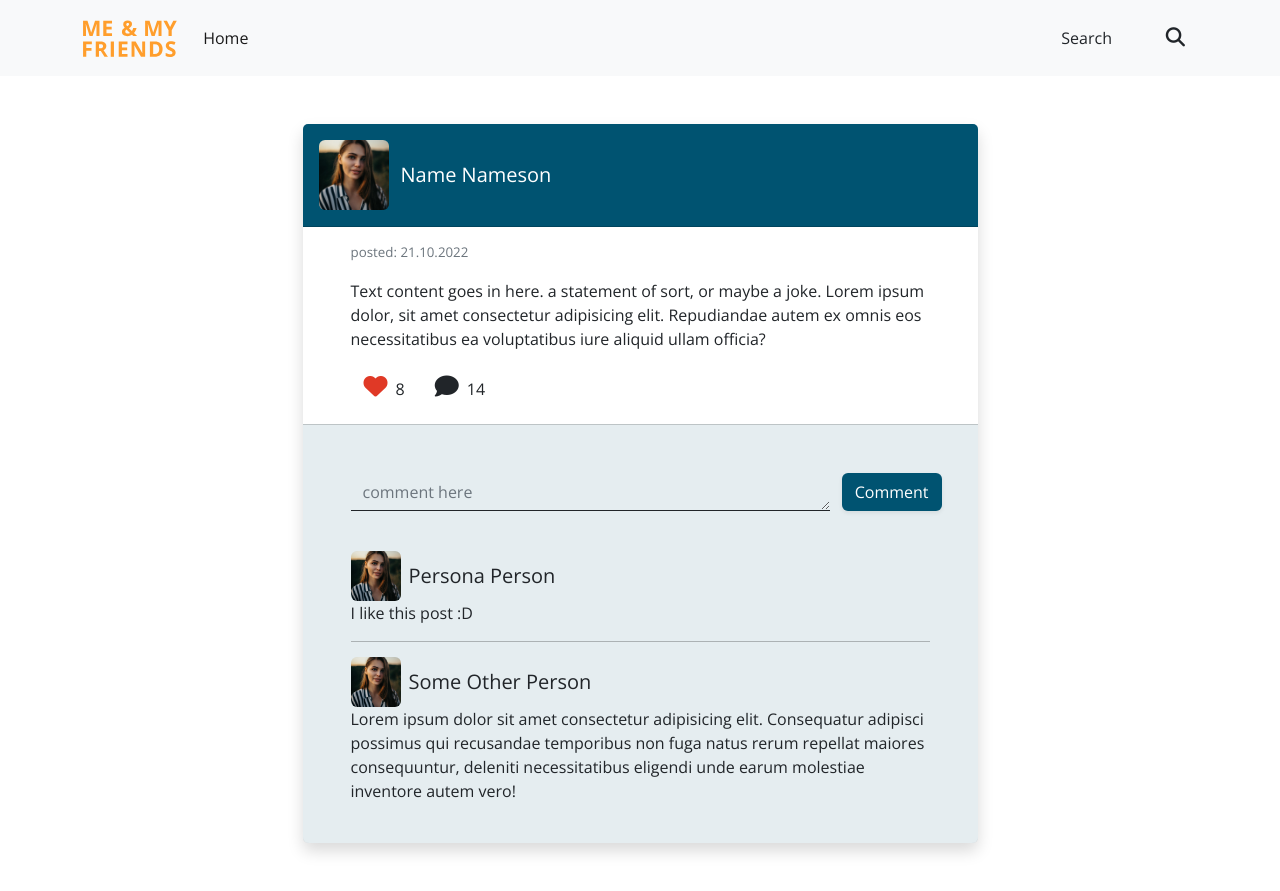
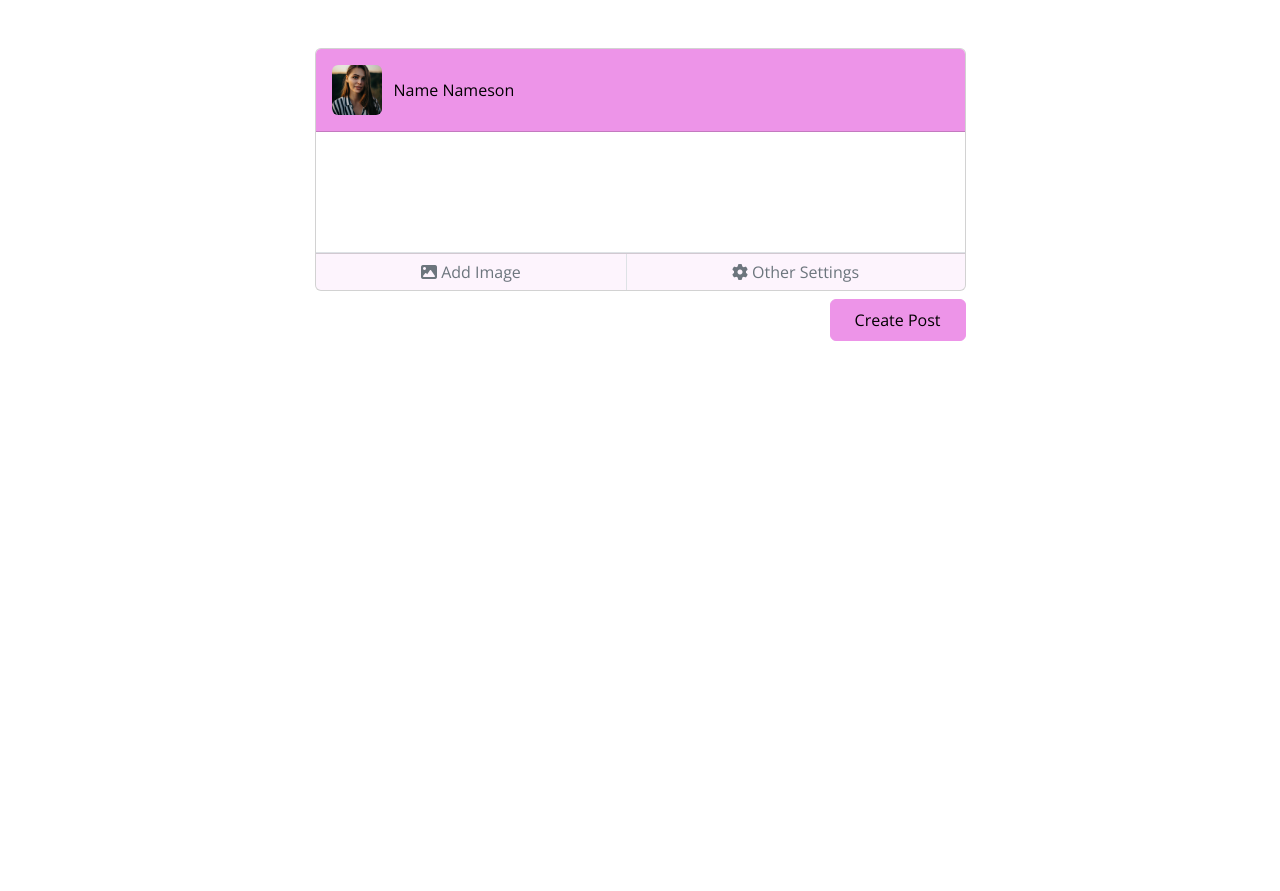
Before and after one commit to StianSto/SoMeApp_me-and-my-friends, a website with bundled scripts: page wall.html in a window 1280 px wide. After the commit the page ends 800 px from the top, so only its background shows below. Built offline with nearby package versions, Linux system fonts and the light colour scheme.

Commit message:
added create post element

```diff
--- a/src/scss/styles.scss
+++ b/src/scss/styles.scss
@@ -1,10 +1,10 @@
 @use "./mixins/mixins" as m;
 // imports
 @import "../../node_modules/bootstrap/scss/functions";
-@import "./variables";
+@import "./variables/variables";
 @import "../../node_modules/bootstrap/scss/bootstrap.scss";
 
-@import "./login.scss";
+@import "./page/login";
 
 
 
@@ -89,8 +89,12 @@ $height-bars: calc((100% - (2 * $gap-bars)) / 3 );
 $user-color: rgb(224, 227, 237) !default;
 
 .post {
-    max-width: 675px;
-    $user-color: #005371;
+    // user-color will be the way to adjust each users post to their color. some JS will be needed, but for now this will be a template. will be fully functional with the api.
+    $user-color: #ed94e8;
+
+    &--container {
+        max-width:675px
+    }
 
     & .card-header {
         background-color: $user-color;
@@ -143,6 +147,18 @@ $user-color: rgb(224, 227, 237) !default;
             }
         }
     }
+
+
+    &--create {
+        & textarea {
+            resize: none;
+        }
+        & .btn[type='submit']{
+            background-color: $user-color;
+            color: color-contrast($user-color);
+            border-color: $user-color;
+        }
+    }
 }
 
 .liked {
--- a/wall.html
+++ b/wall.html
@@ -10,7 +10,7 @@
     <link href="https://fonts.googleapis.com/css2?family=Open+Sans:ital,wght@0,400;0,600;0,700;0,800;1,400;1,600;1,700;1,800&display=swap" rel="stylesheet">
     <link rel="stylesheet" href="dist/css/styles.css">
     <link rel="preconnect" href="https://fonts.googleapis.com">
-    <script src="/dist/js/components/nav.js" defer></script>
+    <script src="/dist/js/script.js" type="module"></script>
     <script src="/node_modules/bootstrap/dist/js/bootstrap.bundle.min.js"></script>
     <script src="https://kit.fontawesome.com/48de792fa6.js" crossorigin="anonymous"></script>
 </head>
@@ -19,69 +19,44 @@
 
     <main>
 
+        <div class="container post--container">
+            <form class="post--create row gx-0 p-0  mt-5">
+                <div class="card post mb-2 row mx-1 mx-md-auto p-0">
 
-        <div class="container">
-            <div class="card post my-5 row mx-1 mx-md-auto border-0 shadow">
-                <div class="card-header col p-3">
-                    <div class="profile-header row m-0 align-items-center flex-nowrap" style="height: 70px;">
-                        <div class="profile-img h-100 col-auto p-0"style="aspect-ratio: 1;">
-                            <img class="w-100 h-100 rounded-2" src="/dist/assets/images/temp/stefan-stefancik-QXevDflbl8A-unsplash.jpg" alt="">
+                    <div class="card-header col p-3">
+                        <div class="profile-header row m-0 align-items-center flex-nowrap" style="height: 50px;">
+                            <div class="profile-img h-100 col-auto p-0"style="aspect-ratio: 1;">
+                                <img class="w-100 h-100 rounded-2" src="/dist/assets/images/temp/stefan-stefancik-QXevDflbl8A-unsplash.jpg" alt="">
+                            </div>
+                            <p class="col m-0 fs-6">Name Nameson</p>
                         </div>
-                        <p class="col m-0 fs-5">Name Nameson</p>
                     </div>
-                </div>
 
-                <div class="card-body px-4 px-md-5">
+                    <div class="card body p-0 rounded-0 border-0 border-bottom">
+                        <textarea class="w-100 m-0 border-0 px-4 px-md-5 py-3 py-md-4" name="" rows="3" id="post--create__textarea"></textarea>
+                    </div>
 
-                    <p class="text-muted" style="font-size: smaller;">posted: <span>21.10.2022</span></p>
-                    <p class="post-content">
-                        Text content goes in here. a statement of sort, or maybe a joke. Lorem ipsum dolor, sit amet consectetur adipisicing elit. Repudiandae autem ex omnis eos necessitatibus ea voluptatibus iure aliquid ullam officia?
-                    </p>
-                    <div >
-                        <button class="btn"><i class="fa-solid fa-heart fs-4 liked"></i><span class="likes ms-2">8</span></button>
-                        <button class="btn"><i class="fa-solid fa-comment fs-4"></i><span class="comments ms-2">14</span></button>
+                    <div class="card-footer p-0">
+                        <div class="btn-group d-flex">
+                            <button class="btn btn-outline-secondary border-0 border-end">
+                                <i class="fa-solid fa-image"></i> Add Image
+                            </button>
+                            <button class="btn btn-outline-secondary border-0">
+                                <i class="fa-solid fa-gear"></i> Other Settings
+                            </button>
+                        </div>
                     </div>
 
                 </div>
-
-                <div class="card-footer py-4 px-4 px-md-5">
-
-                    <form class="comment row align-items-end">
-                        <div class="col comment-content">
-                            <textarea name="" id="comment-textarea" placeholder="comment here" class="form-control w-100 rounded-0"></textarea>
-                        </div>
-                        <button type="submit" class=" col-auto btn submit-comment shadow-sm mt-4">Comment</button>
-                    </form>
+                <button type="submit" class="btn btn-primary px-4 py-2 col-auto ms-auto">Create Post</button>
+            </form>
+        </div>
 
 
-                    <div class="post-comments col mt-4">
 
-                        <div class="comment pt-3">
-                            <div class="profile d-flex align-items-center gap-2" style="height: 50px;">
-                                <div class="profile-img h-100 col-auto p-0"style="aspect-ratio: 1;">
-                                    <img class="w-100 h-100 rounded-2" src="/dist/assets/images/temp/stefan-stefancik-QXevDflbl8A-unsplash.jpg" alt="">
-                                </div>
-                                <p class="col m-0 fs-5">Persona Person</p>
-                            </div>
-                            <p class="comment-content">I like this post :D </p>
-                        </div>
 
-                        <div class="comment pt-3">
-                            <div class="profile d-flex align-items-center gap-2" style="height: 50px;">
-                                <div class="profile-img h-100 col-auto p-0"style="aspect-ratio: 1;">
-                                    <img class="w-100 h-100 rounded-2" src="/dist/assets/images/temp/stefan-stefancik-QXevDflbl8A-unsplash.jpg" alt="">
-                                </div>
-                                <p class="col m-0 fs-5">Some Other Person</p>
-                            </div>
-                            <p class="comment-content">Lorem ipsum dolor sit amet consectetur adipisicing elit. Consequatur adipisci possimus qui recusandae temporibus non fuga natus rerum repellat maiores consequuntur, deleniti necessitatibus eligendi unde earum molestiae inventore autem vero! </p>
-                        </div>
-
-                    </div>
-
-                </div>
-            </div>
-
-        </div>
+        <div class="container post--container post--example"></div>
+        <div class="container post--container post--example"></div>
 
     </main>
 
```
Also changed, not shown: dist/css/styles.css, dist/js/script.js (added), 2 other files.
